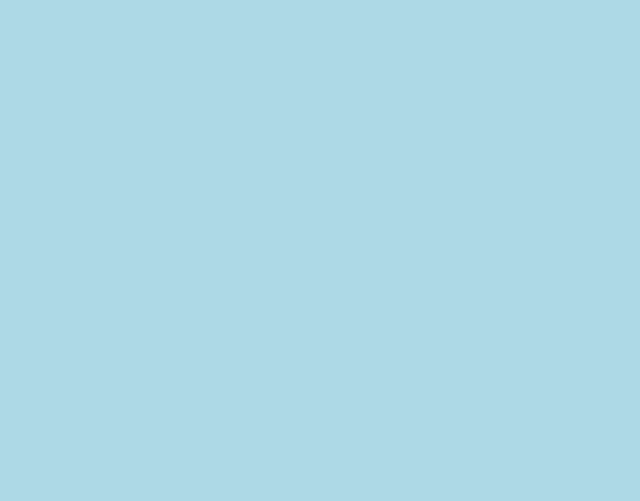
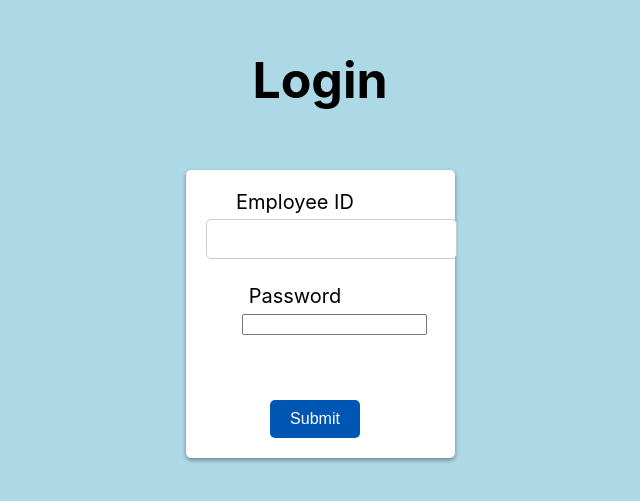
Before and after one commit to zireal23/LM-FE, a React (Create React App) app: page /loginadmin in a window 1280 px wide. Before the commit this address had no page. Shown: the part 207-708 px from the top of the page, without its empty margins (320-960 px from the left). Built offline with nearby package versions, Linux system fonts and the light colour scheme.

Commit message:
View all loans need fixing

```diff
--- a/src/App.js
+++ b/src/App.js
@@ -29,6 +29,7 @@ function App() {
       <Route path="/create" element={<AddEmployee/>}></Route>
       <Route path="/userdashboard" element={<UserDashboard/>}/>
       <Route path="/login" element={<LoginPage/>}></Route>
+      <Route path="/loginadmin" element={<LoginPage/>}></Route>
       <Route path="/fetch" element={<ViewLoans/>}></Route>
       <Route path="/applyLoan" element={<Loanapply/>}></Route>
       <Route path="/itemfetch" element={<ViewItem/>}></Route>
--- a/src/components/AddEmployee.js
+++ b/src/components/AddEmployee.js
@@ -96,13 +96,13 @@ const AddEmployee = () => {
             Employee Name :
         <input type="text" value={employeeName} onChange={employeeNameChangeHandler} placeholder="Enter name" required/><br></br>
         Department:
-        { /* <input type="text" value={department} onChange={departmentChangeHandler} placeholder="Enter department" required/><br></br> */}
-         <select>
+        <input type="text" value={department} onChange={departmentChangeHandler} placeholder="Enter department" required/><br></br>
+         {/* <select>
           <option value={department} onChange={departmentChangeHandler}>Option1</option>
           <option value={department} onChange={departmentChangeHandler}>Option2</option>
           <option value={department} onChange={departmentChangeHandler}>Option3</option>
           <option value={department} onChange={departmentChangeHandler}>Option4</option>
-        </select>
+        </select> */}
         Designation:
         <input type="text" value={designation} onChange={designationChangeHandler} placeholder="Enter designation" required/><br></br>
         Gender:
--- a/src/components/login.js
+++ b/src/components/login.js
@@ -6,7 +6,7 @@ import "./login.css";
 import { useNavigate } from "react-router-dom";
 
 const LoginPage = () => {
-  const baseURL = "http://localhost:7000/login";
+  const baseURL = "http://localhost:7000/login";;
   const [employeeId, setEmployeeId] = useState("");
   const [password, setPassword] = useState("");
   const navigate = useNavigate();
```
